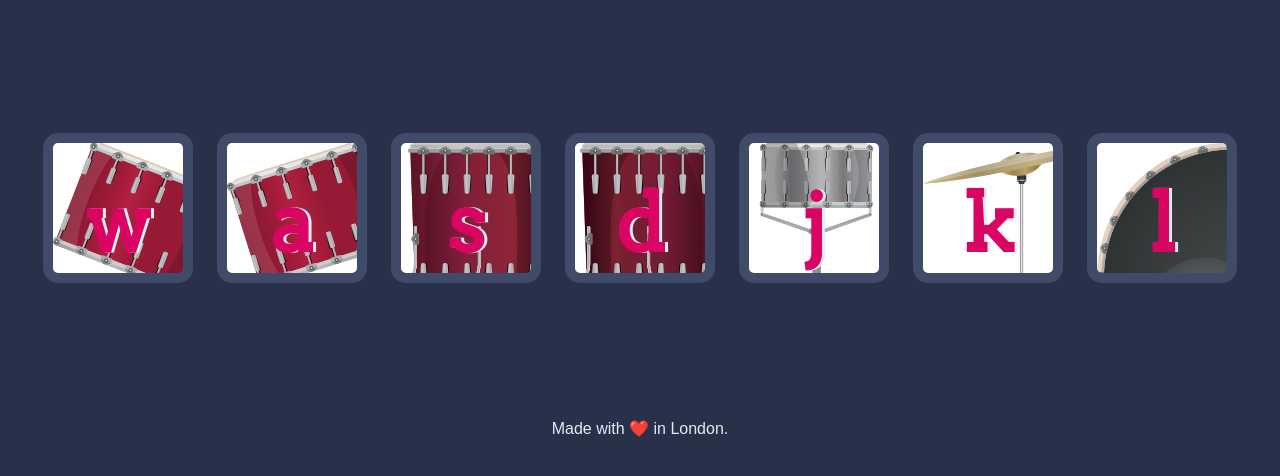
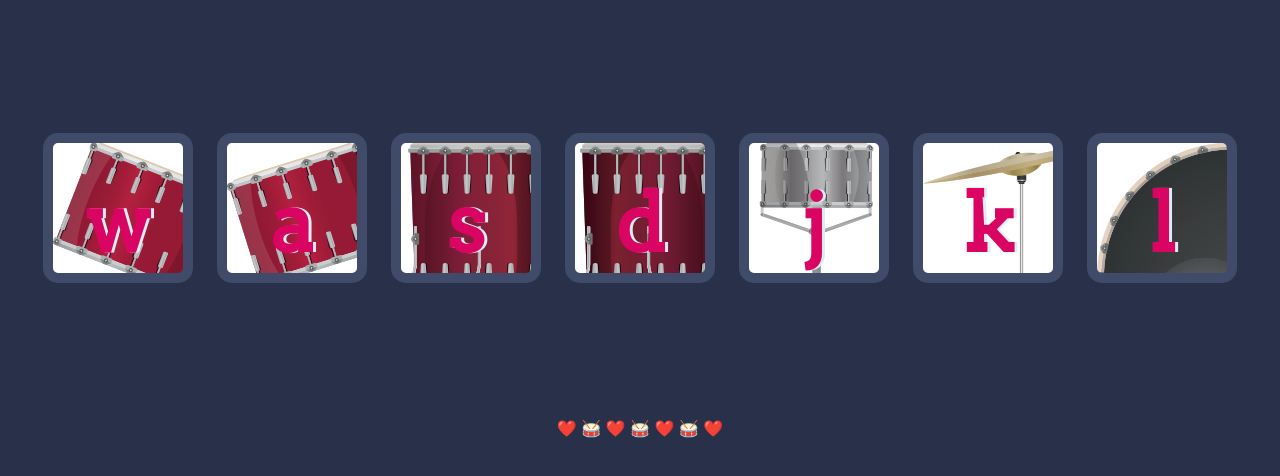
Before and after one commit to onindita/drum-kit, a plain HTML site: page index.html in a window 1280 px wide. Shown: the part 156-632 px from the top of the page. Drawn offline with Linux system fonts and the light colour scheme.

Commit message:
Update index.html

```diff
--- a/index.html
+++ b/index.html
@@ -23,7 +23,7 @@
 
   <script src="index.js"></script>
   <footer>
-    Made with ❤️ in London.
+    ❤️ 🥁 ❤️ 🥁 ❤️ 🥁 ❤️
   </footer>
 </body>
 
```
